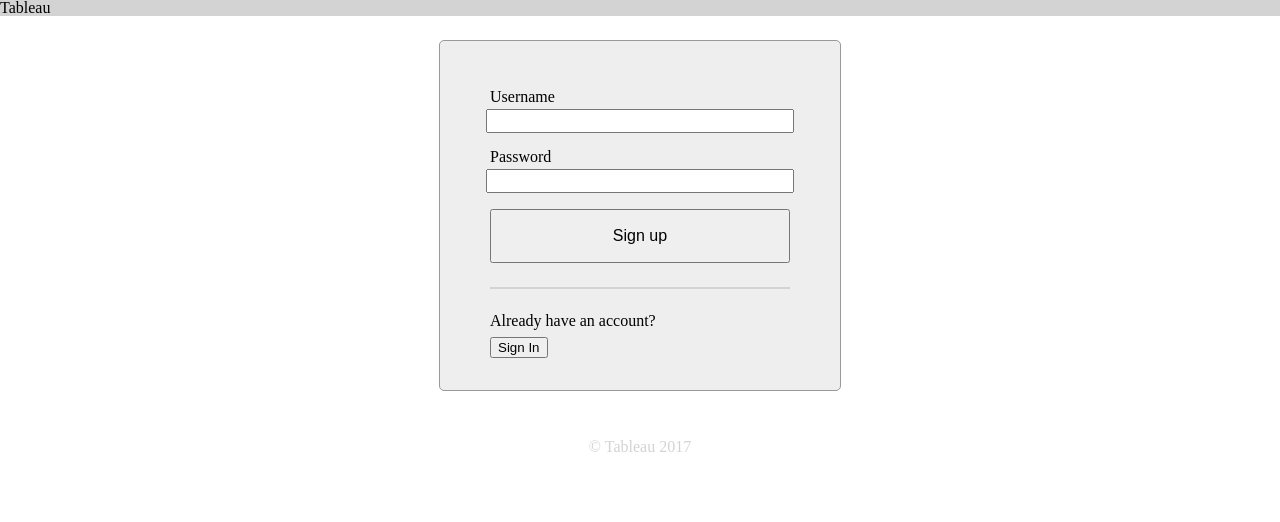
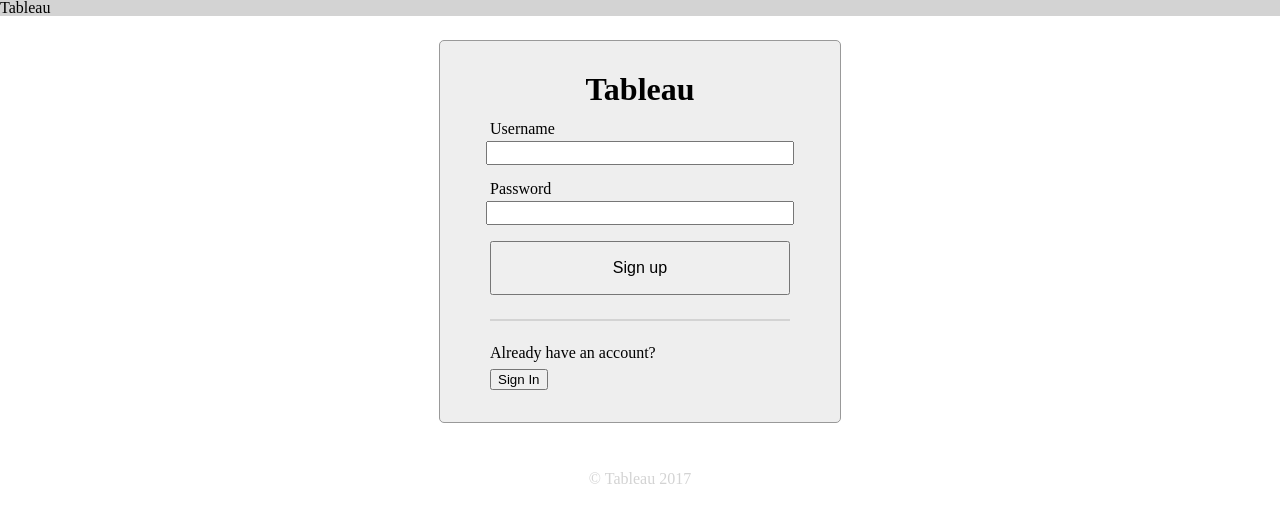
Before and after one commit to tableau-app/app, a React (Create React App) app: page / in a window 1280 px wide. Shown: the top 522 px of the page. Built offline with nearby package versions, Linux system fonts and the light colour scheme.

Commit message:
add branding

```diff
--- a/src/components/Auth.js
+++ b/src/components/Auth.js
@@ -12,6 +12,14 @@
 
 const P = styled.p`
   margin: .5em 0;
+`;
+
+const H1 = styled.h1`
+  width: 75%;
+  margin: 0 auto;
+  font-size: 2em;
+  font-weight: bold;
+  text-align: center;
 `;
 
 const Hr = styled.hr`
@@ -39,6 +47,7 @@
 
     return (
       <div>
+        <H1>Tableau</H1>
         {this.state.signupForm
           ?
           <div>
```
